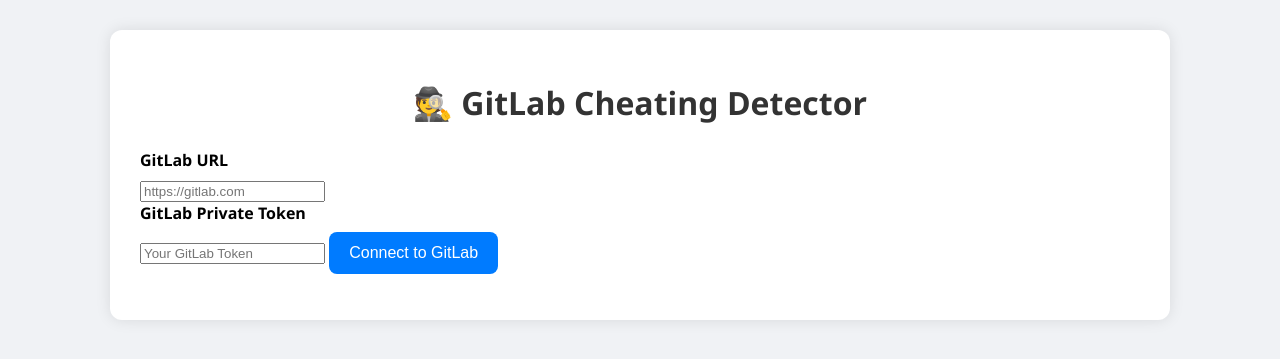
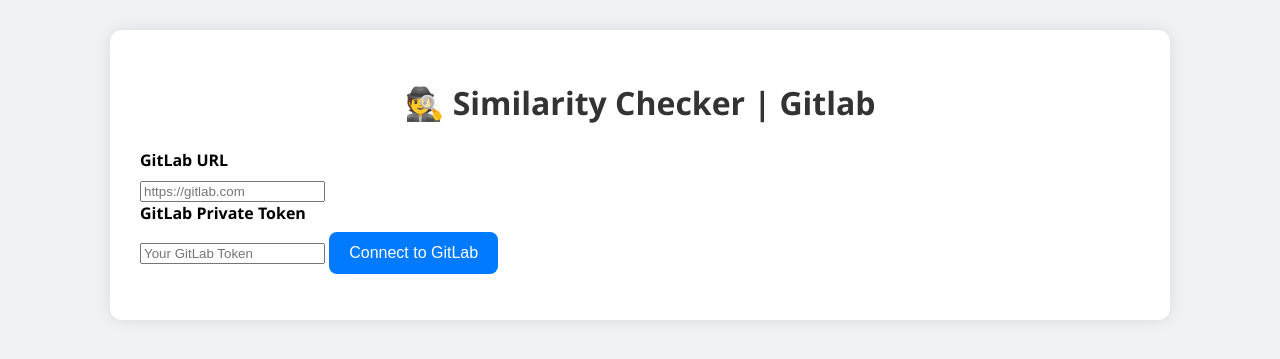
Before and after one commit to rockstartushar/apex-lwc-cheating-detector, a Flask app: page / in a window 1280 px wide. Shown: the top 359 px of the page. Run offline with Flask 3, Linux system fonts and the light colour scheme; some libraries are stand-ins or nearby versions.

Commit message:
icon added, flask-session added as dependency, etc

```diff
--- a/requirements.txt
+++ b/requirements.txt
@@ -2,3 +2,4 @@
 python-gitlab
 python-dotenv
 gunicorn
+flask_session
--- a/templates/index.html
+++ b/templates/index.html
@@ -3,14 +3,15 @@
 <head>
   <meta charset="UTF-8" />
   <meta name="viewport" content="width=device-width, initial-scale=1.0"/>
-  <title>Cheating Detector</title>
+  <title>Similarity Checker | Gitlab</title>
   <link rel="stylesheet" href="{{ url_for('static', filename='style.css') }}">
   <script src="https://cdn.jsdelivr.net/npm/choices.js/public/assets/scripts/choices.min.js"></script>
   <link rel="stylesheet" href="https://cdn.jsdelivr.net/npm/choices.js/public/assets/styles/choices.min.css"/>
+  <link rel="icon" type="image/x-icon" href="{{ url_for('static', filename='favicon.ico') }}">
 </head>
 <body>
   <div class="container">
-    <h1>🕵️ GitLab Cheating Detector</h1>
+    <h1>🕵️ Similarity Checker | Gitlab</h1>
     <div id="login-section">
     <label for="gitlab-url">GitLab URL</label>
     <input type="text" id="gitlab-url" placeholder="https://gitlab.com" />
```
Also changed, not shown: static/favicon.ico (added), 1 other file.
